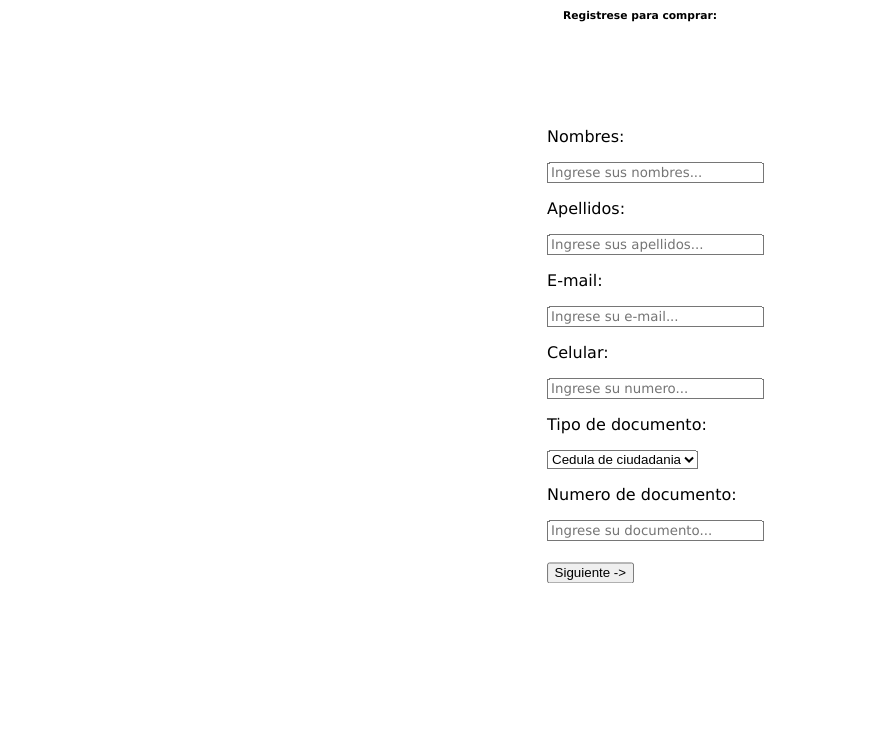
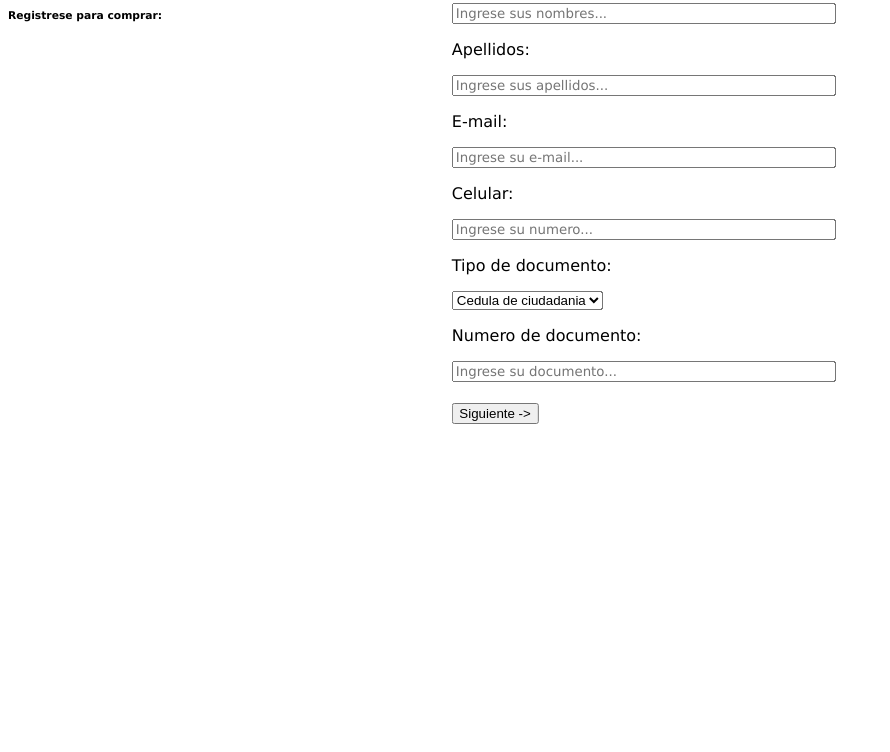
Before and after one commit to bl815v/formulario.github.io, a plain HTML site: page index.html in a window 1280 px wide. Shown: the part 56-808 px from the top of the page, without its empty margins (0-890 px from the left). Drawn offline with Linux system fonts and the light colour scheme.

Commit message:
Add files via upload

```diff
--- a/estiloIndex.css
+++ b/estiloIndex.css
@@ -3,18 +3,21 @@ p, h3, h6, input{
 }
 
 
-h3, h6{
+.titulos{
     text-align: center;
 }
 
 input{
-    width: 110%;
+    width: 98%;
 }
 .formulario{
     position: absolute;
     top: 50%;
     left: 50%;
     transform: translate(-49%, -49%);
+    width: 30%;
+    height: 100%;
+
 }
 
 .boton{
```
